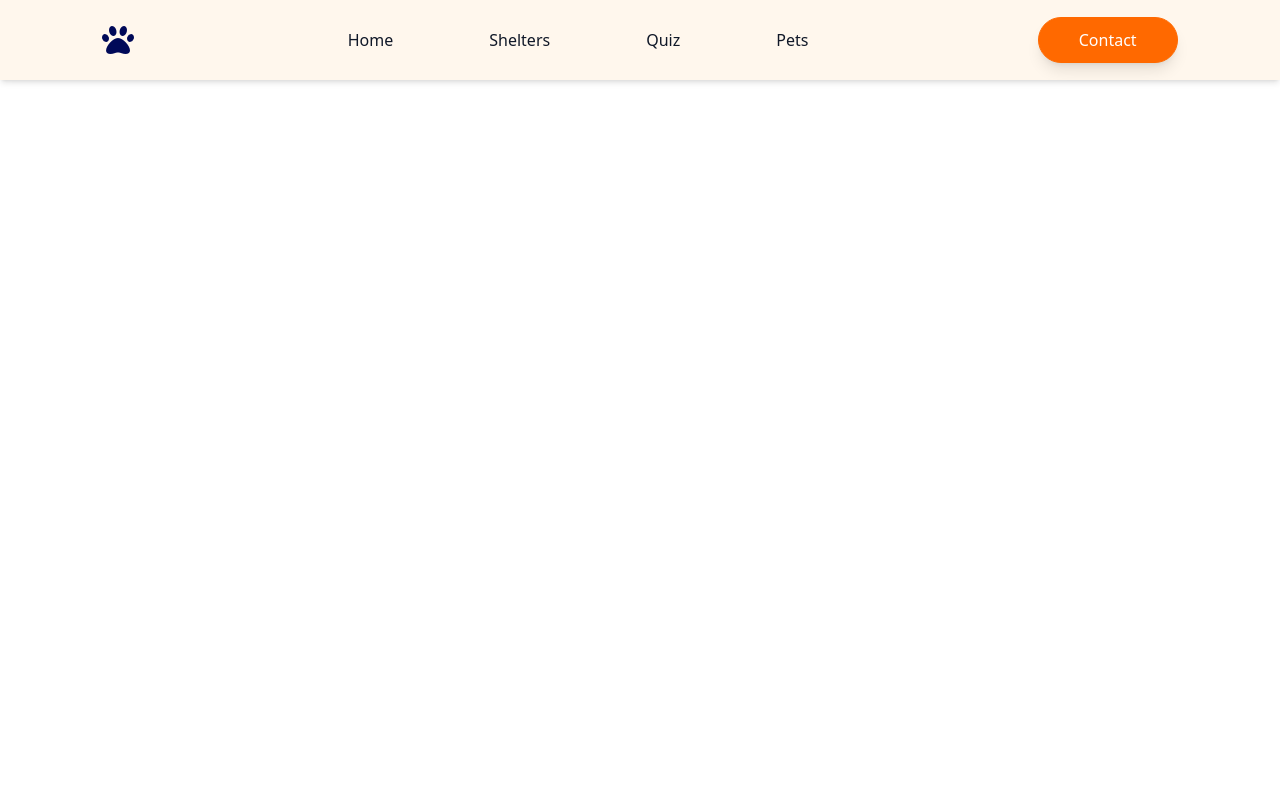
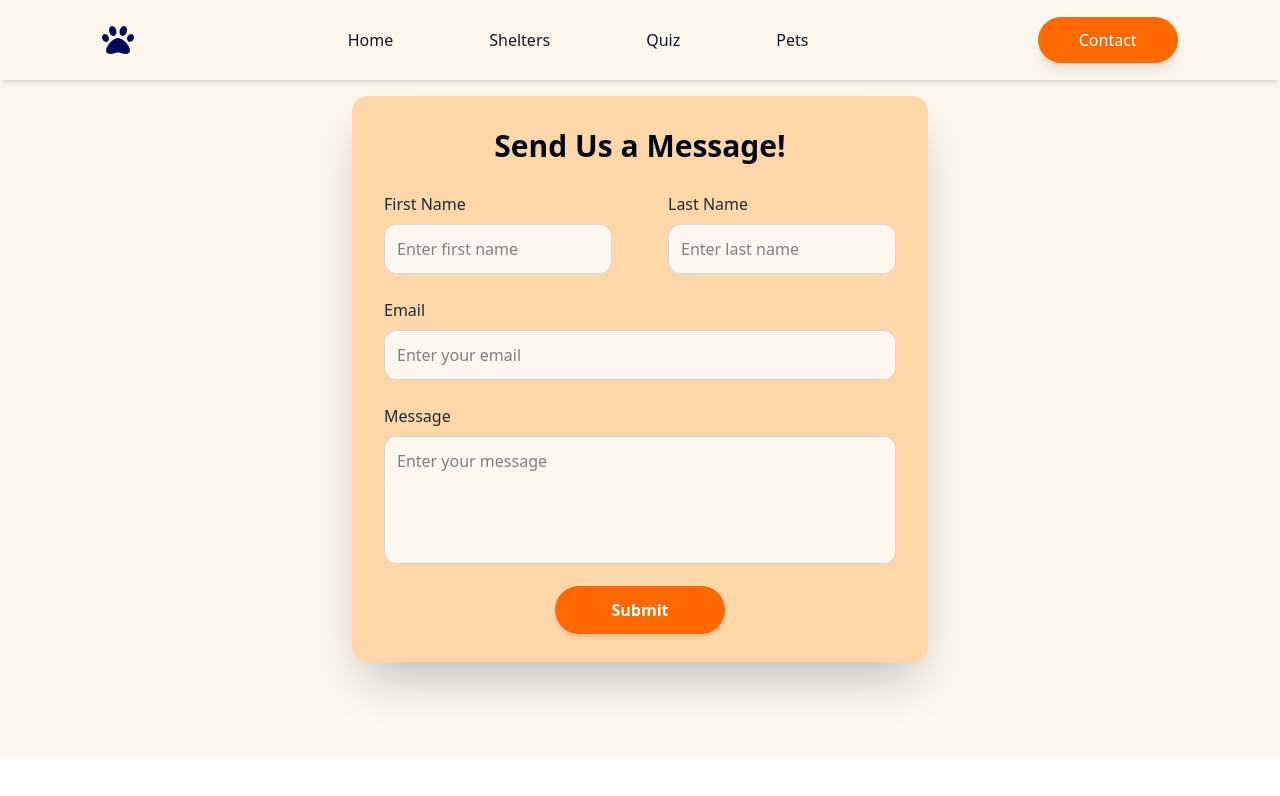
Before and after one commit to ppe11/flashcard, a Next.js app: page /contact in a window 1280 px wide. Shown: the top 796 px of the page. Built offline with nearby package versions, Linux system fonts and the light colour scheme.

Commit message:
Implement Web3Forms API integration for form submission
- Added `onSubmit` function to handle form submissions.
- Added textareas for name, email and message
- Displays status messages based on the submission response.
- Resets the form upon successful submission.

```diff
--- a/src/app/contact/page.jsx
+++ b/src/app/contact/page.jsx
@@ -3,8 +3,92 @@
 import React from 'react'
 
 const ContactPage = () => {
+
+/** Handles form submission using Web3Forms API */
+
+  const [result, setResult] = React.useState("");
+
+  const onSubmit = async (event) => {
+    event.preventDefault();
+    setResult("Sending....");
+    const formData = new FormData(event.target);
+
+    formData.append("access_key", "d0a50088-021c-4426-9935-cdfe43445bfb");
+
+    const response = await fetch("https://api.web3forms.com/submit", {
+      method: "POST",
+      body: formData
+    });
+
+    const data = await response.json();
+
+    if (data.success) {
+      setResult("Form Submitted Successfully");
+      event.target.reset();
+    } else {
+      console.log("Error", data);
+      setResult(data.message);
+    }
+  };
+
   return (
-    <div style={{ padding: "50px", textAlign: "center" }}>
+    <div className="flex flex-col justify-between bg-orange-50 px-6">
+     <div className="flex flex-grow justify-center items-center py-24">
+        <div className="bg-orange-200 p-6 md:p-8 rounded-2xl shadow-2xl w-full max-w-md h-auto sm:max-w-lg md:max-w-xl">
+          <h2 className="text-center text-2xl md:text-3xl font-bold mb-5">Send Us a Message!</h2>
+
+          <form className="space-y-4" onSubmit={onSubmit}>
+            {/* First Name & Last Name - Responsive Grid */}
+            <div className="grid grid-cols-1 sm:grid-cols-2 md:gap-14">
+              <div>
+                <label className="block text-md font-medium text-gray-800 py-2">First Name</label>
+                <input
+                  type="text" placeholder='Enter first name' required name='firstname'
+                  className="w-full p-3 bg-orange-50 rounded-xl border border-gray-300 focus:outline-none focus:ring-2 focus:ring-orange-400"
+                />
+              </div>
+
+              <div>
+                <label className="block text-md font-medium text-gray-800 py-2">Last Name</label>
+                <input
+                  type="text" placeholder='Enter last name' required name='lastname'
+                  className="w-full p-3 border border-gray-300 bg-orange-50 rounded-xl focus:outline-none focus:ring-2 focus:ring-orange-400"
+                />
+              </div>
+            </div>
+
+            {/* Email Field */}
+            <div>
+              <label className="block text-md font-medium text-gray-800 py-2">Email</label>
+              <input
+                type="email" placeholder='Enter your email' required name='email'
+                className="w-full p-3 border border-gray-300 bg-orange-50 rounded-xl focus:outline-none focus:ring-2 focus:ring-orange-400"
+              />
+            </div>
+
+            {/* Message Field */}
+            <div>
+              <label className="block text-md font-medium text-gray-800 py-2">Message</label>
+              <textarea placeholder='Enter your message' required name='message'
+                className="w-full p-3 border border-gray-300 bg-orange-50 rounded-xl focus:outline-none focus:ring-2 focus:ring-orange-400 h-32 resize-none"
+              />
+            </div>
+
+            {/* Submit Button */}
+            <div className="flex justify-center">
+              <button
+                type="submit"
+                className="bg-orange-500 text-white font-semibold py-3 px-6 rounded-full shadow-md hover:bg-orange-600 transition w-4/12"
+              >
+                Submit
+              </button>
+            </div>
+            <p className='mt-[-20px]'>
+                {result}
+            </p>
+          </form>
+        </div>
+      </div>
 
     </div>
   )
```
